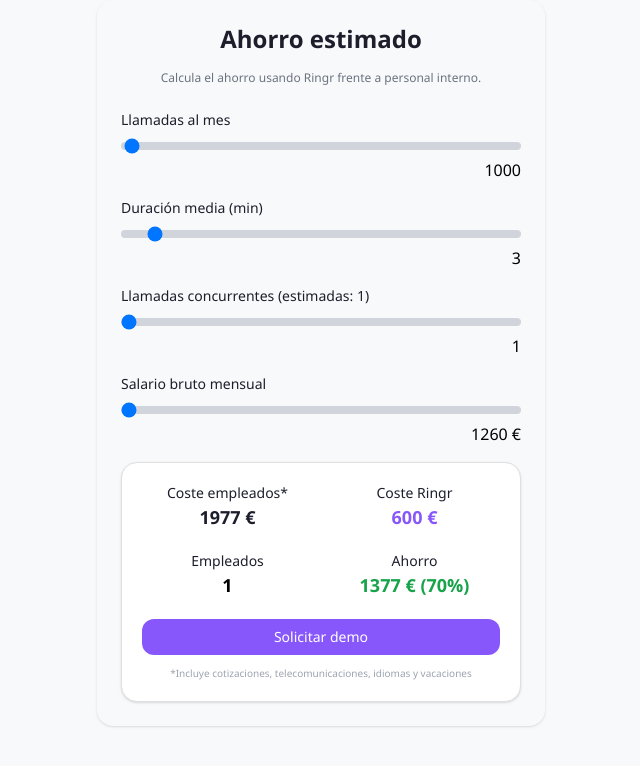
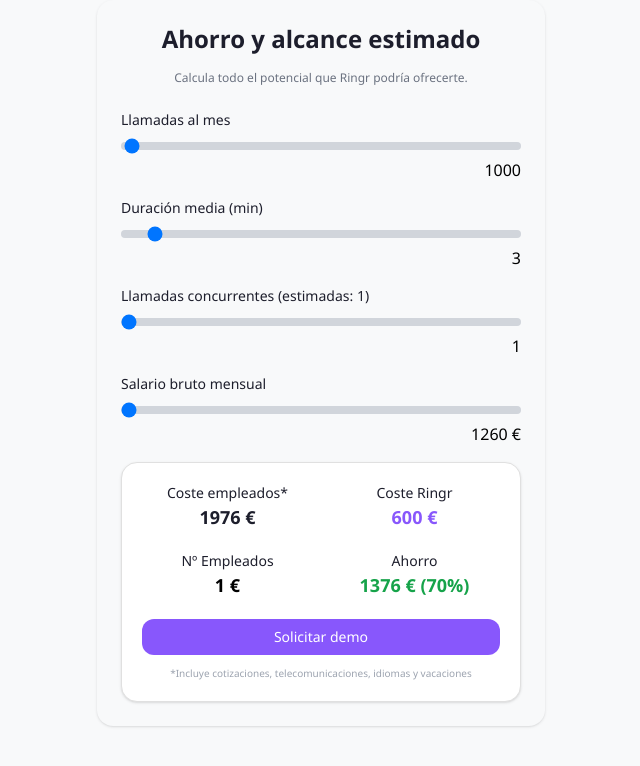
Before and after one commit to diegocupri/ringr-calculadora-completo, a React (Vite) app: page / in a window 1280 px wide. Shown: the top 766 px of the page, without its empty margins (319-959 px from the left). Built offline with nearby package versions, Linux system fonts and the light colour scheme.

Commit message:
Update RingrCalculator.jsx

```diff
--- a/src/RingrCalculator.jsx
+++ b/src/RingrCalculator.jsx
@@ -79,8 +79,8 @@
 
   return (
     <div className="p-6 max-w-md mx-auto bg-[#F8F9FA] rounded-2xl shadow grid gap-4">
-      <h1 className="text-2xl font-bold text-[#1D1E2C] text-center leading-tight">Ahorro estimado</h1>
-      <p className="text-xs text-gray-500 text-center mb-2">Calcula el ahorro usando Ringr frente a personal interno.</p>
+      <h1 className="text-2xl font-bold text-[#1D1E2C] text-center leading-tight">Ahorro y alcance estimado</h1>
+      <p className="text-xs text-gray-500 text-center mb-2">Calcula todo el potencial que Ringr podría ofrecerte.</p>
 
       <div className="grid gap-4 text-sm">
         <div className="grid gap-2">
@@ -109,19 +109,19 @@
         <CardContent className="p-5 grid grid-cols-2 gap-y-5 gap-x-4 text-sm text-center">
           <div>
             <p className="text-[#1D1E2C]">Coste empleados*</p>
-            <p className="text-lg font-bold text-[#1D1E2C]">{formatNumber(Math.round(employeeCost))} €</p>
+            <p className="text-lg font-semibold text-[#1D1E2C]">{formatNumber(Math.floor(employeeCost))} €</p>
           </div>
           <div>
             <p className="text-[#1D1E2C]">Coste Ringr</p>
-            <p className="text-lg font-bold text-[#8857FC]">{formatNumber(ringrCost)} €</p>
+            <p className="text-lg font-semibold text-[#8857FC]">{formatNumber(Math.floor(ringrCost))} €</p>
           </div>
           <div>
-            <p className="text-[#1D1E2C]">Empleados</p>
-            <p className="text-lg font-semibold">{formatNumber(employeesNeeded)}</p>
+            <p className="text-[#1D1E2C]">Nº Empleados</p>
+            <p className="text-lg font-semibold">{formatNumber(Math.floor(employeesNeeded))} €</p>
           </div>
           <div>
             <p className="text-[#1D1E2C]">Ahorro</p>
-            <p className="text-lg font-bold text-green-600">{formatNumber(Math.round(monthlySavings))} € ({savingsPercent}%)</p>
+            <p className="text-lg font-semibold text-green-600">{formatNumber(Math.floor(monthlySavings))} € ({savingsPercent}%)</p>
           </div>
           <div className="col-span-2">
             <Button className="w-full bg-[#8857FC] hover:bg-[#7740db] text-white text-sm px-4 py-2 rounded-xl">Solicitar demo</Button>
```
